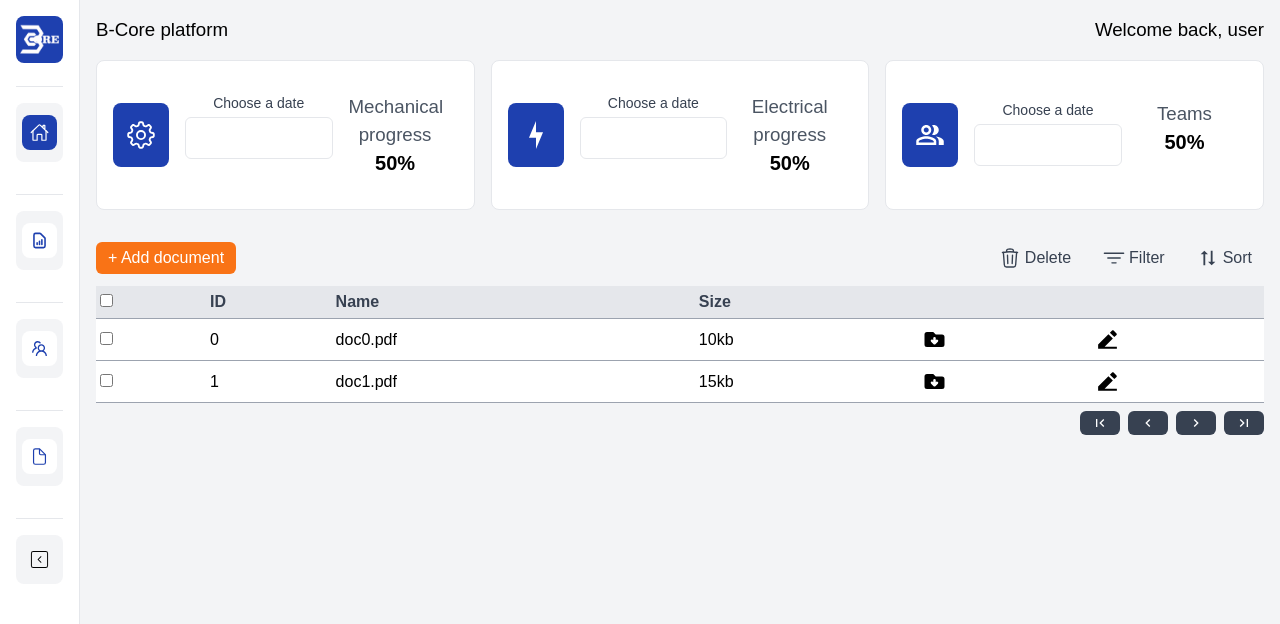
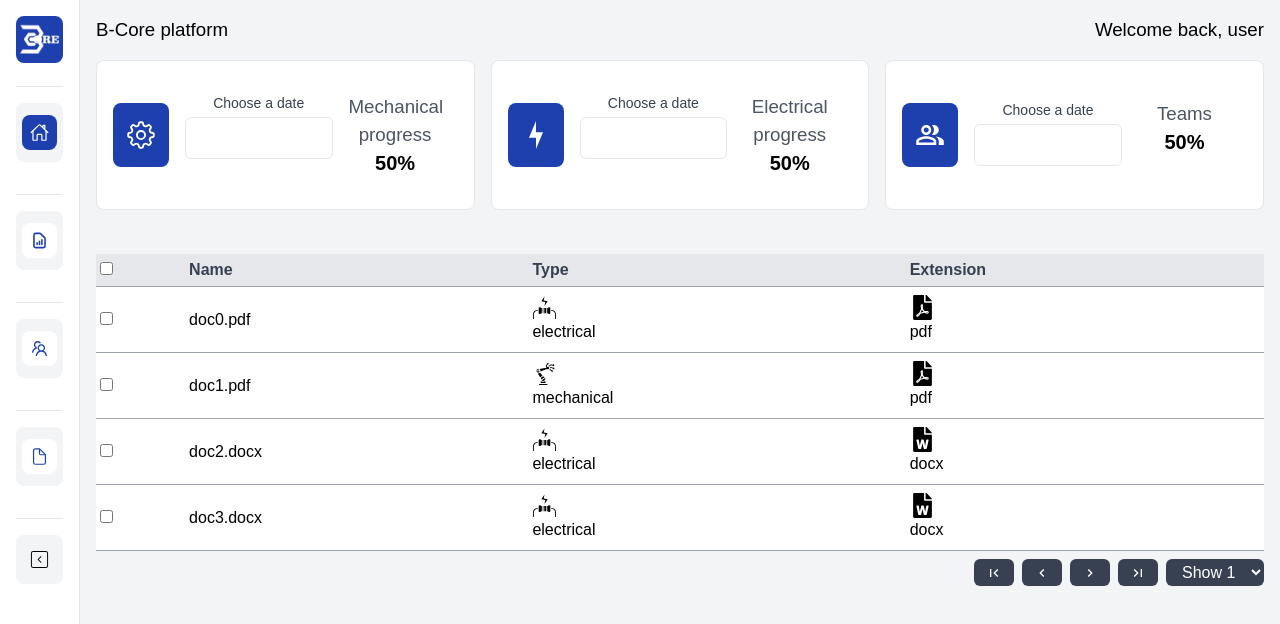
Before and after one commit to LMartin1998/BCorePlatform-Deploy, a Next.js app: page /docs in a window 1280 px wide. Shown: the top 624 px of the page. Built offline with nearby package versions, Linux system fonts and the light colour scheme.

Commit message:
early development for docs

```diff
--- a/src/app/Components/DocsTableComponent.jsx
+++ b/src/app/Components/DocsTableComponent.jsx
@@ -1,137 +1,127 @@
 "use client";
-import {
-    useReactTable,
-    getCoreRowModel,
-    flexRender,
-    getPaginationRowModel,
-    getSortedRowModel,
-    getFilteredRowModel,
-} from '@tanstack/react-table';
-import data from "@/app/data/docdata.jsx";
-import { HiFolderDownload } from "react-icons/hi";
-import { RiEdit2Fill } from "react-icons/ri";
-import { AiOutlineSortAscending, AiOutlineSortDescending } from "react-icons/ai";
+import { flexRender, getCoreRowModel, getFilteredRowModel, getPaginationRowModel, useReactTable } from "@tanstack/react-table";
+import docs from "../data/docdata";
+import { useState } from "react";
 import { MdFirstPage, MdChevronLeft, MdChevronRight, MdLastPage } from 'react-icons/md';
-import { HiOutlineTrash } from "react-icons/hi2";
-import { IoFilterOutline } from "react-icons/io5";
-import { BiSortAlt2 } from "react-icons/bi";
-import { useState } from 'react';
+import { FaFileWord, FaFilePdf } from "react-icons/fa";
+import { GiMechanicalArm, GiElectricalResistance } from "react-icons/gi";
+
 
 export default function DocsTable() {
 
-    const [items, setItems] = useState(2);
-    const handleDoc = (e) => {
-        e.stopPropagation();
-        console.log(e.target);
-    }
+    const extensionLabel = {
+        "docx": <FaFileWord size={25} />,
+        "pdf": <FaFilePdf size={25} />,
+    };
+
+    const typeLabel = {
+        "electrical": <GiElectricalResistance size={25} />,
+        "mechanical": <GiMechanicalArm size={25} />,
+    };
+
+    const [rowSelection, setRowSelection] = useState({});
 
     const columns = [
         {
-            id: 'select',
-            header: ({ table }) => (
-                <input type='checkbox' checked={table.getIsAllRowsSelected()} onChange={table.getToggleAllRowsSelectedHandler()}></input>
-            ),
-            cell: ({ row }) => (
-                <input type='checkbox' checked={row.getIsSelected()} disabled={!row.getCanSelect()} onChange={row.getToggleSelectedHandler()}></input>
-            ),
-        },
-        {
-            header: 'ID',
-            accessorKey: 'id',
+            id: 'selector-column',
+            header: ({ table }) => <input type="checkbox" checked={table.getIsAllRowsSelected() || table.getIsSomeRowsSelected()}
+                onChange={table.getToggleAllRowsSelectedHandler()}></input>,
+            cell: ({ row }) => <input type="checkbox" checked={row.getIsSelected()}
+                disabled={!row.getCanSelect()} onChange={row.getToggleSelectedHandler()}></input>
         },
         {
             header: 'Name',
             accessorKey: 'name',
+            cell: row => <p>{row.getValue()}</p>
         },
         {
-            header: 'Size',
-            accessorKey: 'size',
+            header: 'Type',
+            accessorKey: 'type',
+            cell: row => <p>{typeLabel[row.getValue()]}{row.getValue()}</p>
         },
         {
-            id: 'download-action',
-            header: '',
-            cell: ({ row }) => <div><HiFolderDownload size={25} className='hover:cursor-pointer' /></div>
-        },
-        {
-            id: 'open-action',
-            header: '',
-            cell: ({ row }) => <div><RiEdit2Fill size={25} className='hover:cursor-pointer' /></div>
+            header: 'Extension',
+            accessorKey: 'extension',
+            cell: row => <p>{extensionLabel[row.getValue()]}{row.getValue()}</p>
         },
     ];
+
+    const [data, setData] = useState(docs);
 
     const table = useReactTable({
         data,
         columns,
+        state: {
+            rowSelection,
+        },
+        enableRowSelection: true,
+        onRowSelectionChange: setRowSelection,
         getCoreRowModel: getCoreRowModel(),
         getPaginationRowModel: getPaginationRowModel(),
-        getSortedRowModel: getSortedRowModel(),
         getFilteredRowModel: getFilteredRowModel(),
-        state: {
-            pagination: {
-                pageIndex: 0,
-                pageSize: items,
-            }
-        }
     });
 
     return (
         <>
-            <div className='w-full flex justify-between'>
-                <button className='bg-orange-500 text-white px-3 py-1 rounded-md focus:outline-none hover:bg-orange-600'>
-                    + Add document
-                </button>
-                <div className='flex space-x-2'>
-                    <button className='flex items-center text-gray-700 hover:bg-slate-400 hover:rounded-lg hover:text-white py-1 px-3'><HiOutlineTrash size={22} className='mr-1' />Delete</button>
-                    <button className='flex items-center text-gray-700 hover:bg-slate-400 hover:rounded-lg hover:text-white py-1 px-3'><IoFilterOutline size={22} className='mr-1' />Filter</button>
-                    <button className='flex items-center text-gray-700 hover:bg-slate-400 hover:rounded-lg hover:text-white py-1 px-3'><BiSortAlt2 size={22} className='mr-1' />Sort</button>
-                </div>
-            </div>
             <table className='w-full mt-3'>
                 <thead>
-                    {table.getHeaderGroups().map((headerGroup) => (
+                    {
+                        table.getHeaderGroups().map(headerGroup => (
                             <tr className='text-left bg-gray-200 select-none' key={headerGroup.id}>
-                            {headerGroup.headers.map((header) => (
-                                <th className='text-left p-1 text-gray-700 border-b border-solid border-gray-400'
-                                    key={header.id}
-                                    onClick={header.column.getToggleSortingHandler()}
-                                >
-                                    {header.isPlaceholder ? null : (
-                                        <div>
-                                            {flexRender(
+                                {
+                                    headerGroup.headers.map(header => (
+                                        <th className='text-left p-1 text-gray-700 border-b border-solid border-gray-400' key={header.id}>
+                                            {
+                                                header.isPlaceholder ? null
+                                                    : flexRender(
                                                         header.column.columnDef.header,
                                                         header.getContext()
-                                            )}
-                                            {['asc', 'desc'].includes(
-                                                header.column.getIsSorted()
-                                            ) && (
-                                                    <span>
-                                                        {header.column.getIsSorted() === 'asc' ? <AiOutlineSortAscending size={20} /> : <AiOutlineSortDescending size={20} />}
-                                                    </span>
-                                                )}
-                                        </div>
-                                    )}
+                                                    )
+                                            }
                                         </th>
-                            ))}
+                                    ))
+                                }
                             </tr>
-                    ))}
+                        ))
+                    }
                 </thead>
                 <tbody>
-                    {table.getRowModel().rows.map((row) => (
-                        <tr key={row.id} className={'bg-white border-b border-solid border-gray-400 hover:bg-gray-100'}>
-                            {row.getVisibleCells().map((cell) => (
-                                <td key={cell.id} className='py-2 px-1' onClick={handleDoc}>
-                                    {flexRender(cell.column.columnDef.cell, cell.getContext())}
+                    {table.getRowModel().rows.map(row => {
+                        return (
+                            <tr className='bg-white border-b border-solid border-gray-400 hover:bg-gray-100' key={row.id}>
+                                {row.getVisibleCells().map(cell => {
+                                    return (
+                                        <td className='py-2 px-1' key={cell.id}>
+                                            {flexRender(
+                                                cell.column.columnDef.cell,
+                                                cell.getContext()
+                                            )}
                                         </td>
-                            ))}
+                                    )
+                                })}
                             </tr>
-                    ))}
+                        )
+                    })}
                 </tbody>
             </table>
             <div className='flex justify-end space-x-2 mt-2'>
-                <button className='bg-gray-700 text-white px-3 py-1 rounded-md focus:outline-none hover:bg-slate-600' onClick={() => table.setPageIndex(0)}><MdFirstPage /></button>
-                <button className='bg-gray-700 text-white px-3 py-1 rounded-md focus:outline-none hover:bg-slate-600' onClick={() => table.previousPage()}><MdChevronLeft /></button>
-                <button className='bg-gray-700 text-white px-3 py-1 rounded-md focus:outline-none hover:bg-slate-600' onClick={() => table.nextPage()}><MdChevronRight /></button>
-                <button className='bg-gray-700 text-white px-3 py-1 rounded-md focus:outline-none hover:bg-slate-600' onClick={() => table.setPageIndex(table.getPageCount() - 1)}><MdLastPage /></button>
+                <button className='bg-gray-700 text-white px-3 py-1 rounded-md focus:outline-none hover:bg-slate-600' onClick={() => table.setPageIndex(0)} disabled={!table.getCanPreviousPage()}><MdFirstPage /></button>
+                <button className='bg-gray-700 text-white px-3 py-1 rounded-md focus:outline-none hover:bg-slate-600' onClick={() => table.previousPage()} disabled={!table.getCanPreviousPage()}><MdChevronLeft /></button>
+                <button className='bg-gray-700 text-white px-3 py-1 rounded-md focus:outline-none hover:bg-slate-600' onClick={() => table.nextPage()} disabled={!table.getCanNextPage()}><MdChevronRight /></button>
+                <button className='bg-gray-700 text-white px-3 py-1 rounded-md focus:outline-none hover:bg-slate-600' onClick={() => table.setPageIndex(table.getPageCount() - 1)} disabled={!table.getCanNextPage()}><MdLastPage /></button>
+                <select
+                    className='bg-gray-700 text-white px-3 py-1 rounded-md focus:outline-none hover:bg-slate-600'
+                    value={table.getState().pagination.pageSize}
+                    onChange={e => {
+                        table.setPageSize(Number(e.target.value))
+                    }}
+                >
+                    {[1, 2, 3, 4, 5].map(pageSize => (
+                        <option key={pageSize} value={pageSize}>
+                            Show {pageSize}
+                        </option>
+                    ))}
+                </select>
             </div>
         </>
     );
--- a/src/app/data/docdata.jsx
+++ b/src/app/data/docdata.jsx
@@ -1,59 +1,28 @@
-const data = [
+const docs = [
     {
         id: 0,
         name: "doc0.pdf",
-        size: "10kb",
+        type: 'electrical',
+        extension: "pdf",
     },
     {
         id: 1,
         name: "doc1.pdf",
-        size: "15kb",
+        type: 'mechanical',
+        extension: "pdf",
     },
     {
         id: 2,
-        name: "doc2.pdf",
-        size: "15kb",
+        name: "doc2.docx",
+        type: 'electrical',
+        extension: "docx",
     },
     {
         id: 3,
-        name: "doc3.pdf",
-        size: "15kb",
-    },
-    {
-        id: 4,
-        name: "doc4.pdf",
-        size: "15kb",
-    },
-    {
-        id: 5,
-        name: "doc5.pdf",
-        size: "15kb",
-    },
-    {
-        id: 6,
-        name: "doc6.pdf",
-        size: "15kb",
-    },
-    {
-        id: 7,
-        name: "doc7.pdf",
-        size: "15kb",
-    },
-    {
-        id: 8,
-        name: "doc8.pdf",
-        size: "15kb",
-    },
-    {
-        id: 9,
-        name: "doc9.pdf",
-        size: "15kb",
-    },
-    {
-        id: 10,
-        name: "doc10.pdf",
-        size: "15kb",
+        name: "doc3.docx",
+        type: 'electrical',
+        extension: "docx",
     },
 ];
 
-export default data;
+export default docs;
```
Lines whose indentation alone changed are shown as unchanged.
